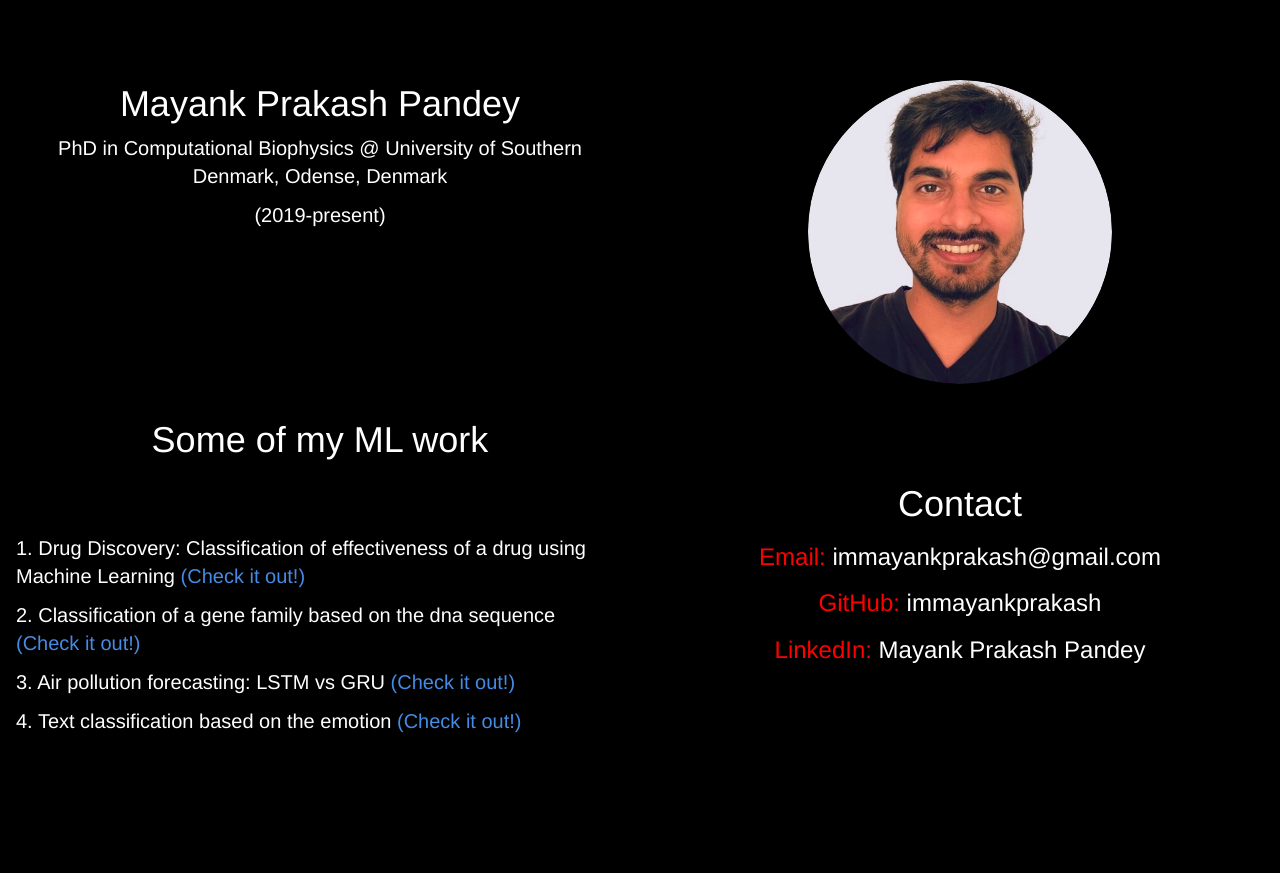
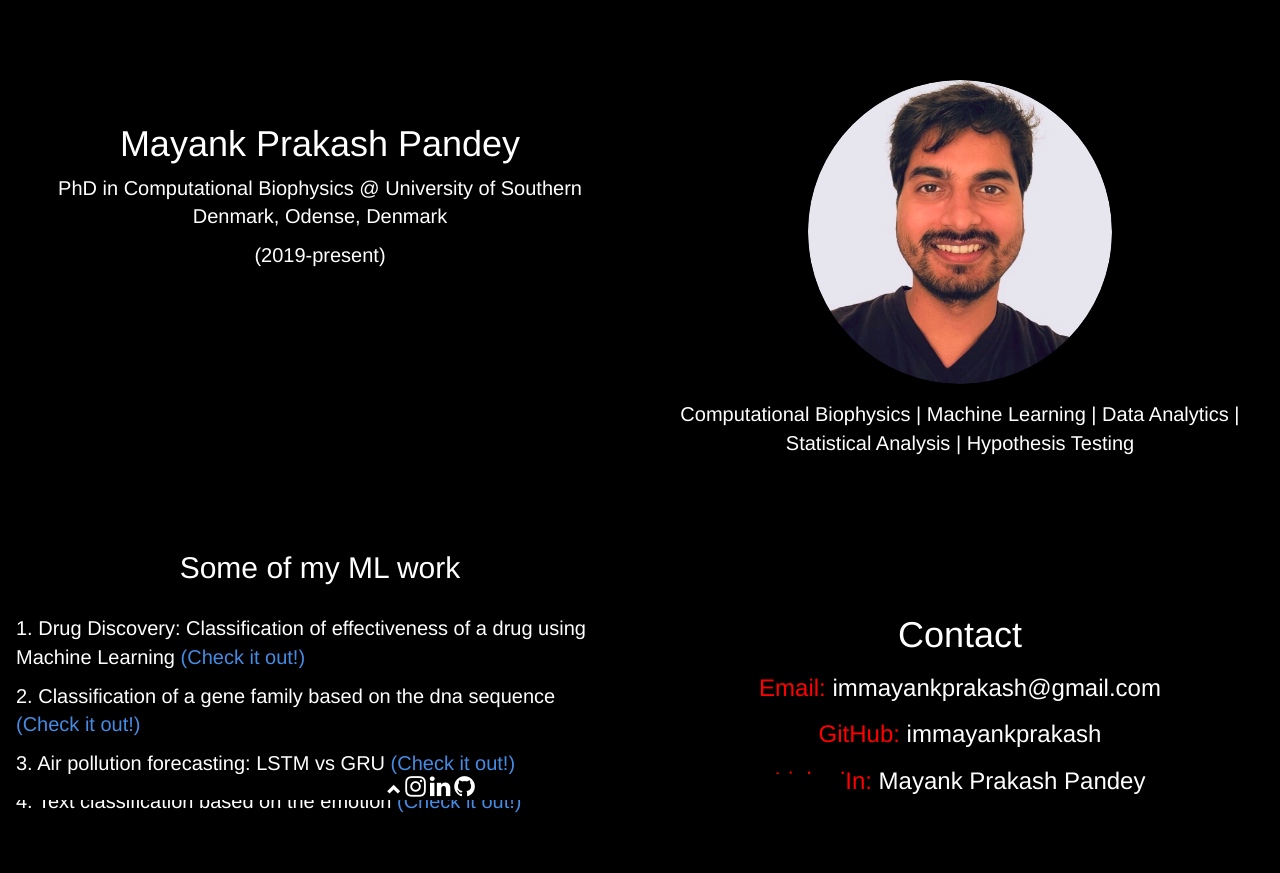
Before and after one commit to immayankprakash/My-Page, a plain HTML site: page index.html in a window 1280 px wide. Shown: the top 873 px of the page. Drawn offline with nearby package versions, Linux system fonts and the light colour scheme.

Commit message:
Update index.html

```diff
--- a/index.html
+++ b/index.html
@@ -44,6 +44,18 @@
 
 
     <style>
+
+
+        #footer {
+                 position:fixed;
+                 width:65%;
+                 bottom:0;
+                 height:auto;
+                 background:black;
+                 }
+
+
+
 
         *{
                 margin: 0px;
@@ -95,6 +107,10 @@
                 font-size: 40px;
         }
 
+        h2 {
+                color: white;
+                text-align: center;
+        }
 
     </style>
 
@@ -104,16 +120,18 @@
 
 <!-- First Grid: Logo & About -->
 <div class="w3-row" id="myPage">
-  <div class="w3-half w3 w3-container w3-center" style="height:300px" id="colorme">
+  <div class="w3-half w3 w3-container w3-center" id="colorme">
     <div class="w3-padding-64">
+        <br> <br>
       <h1 style="color: white">Mayank Prakash Pandey</h1>
       <p style="color:white">PhD in Computational Biophysics @ University of Southern Denmark, Odense, Denmark</p>
       <p style="color:white">(2019-present)</p>
     </div>
   </div>
-  <div class="w3-half w3 w3-container" style="height:400px" id="colorabout">
+  <div class="w3-half w3 w3-container" id="colorabout">
     <div class="w3-padding-64 w3-center">
       <img src="images/pic_modified.png" class="w3-margin w3-circle" alt="Person" style="width:50%">
+       <p style="color:white">Computational Biophysics | Machine Learning | Data Analytics | Statistical Analysis | Hypothesis Testing</p>
     </div>
   </div>
 </div>
@@ -121,18 +139,14 @@
 
 <!-- Second Grid: Swing By & Contact -->
 <div class="w3-row" id="contact">
-  <div class="w3-half w3 w3-container" style="height:470px" id="finalcolor">
-    <div class=" w3-center ">
-      <h1>Some of my ML work</h1>
-    </div>
-    <div class="w3-padding-64" style="font-size: 30px">
+  <div class="w3-half w3 w3-container" id="finalcolor">
+     <h2>Some of my ML work</h2> <br>
         <p>1. Drug Discovery: Classification of effectiveness of a drug using Machine Learning <a href="https://github.com/immayankprakash/ML_drug_discovery"> <span style="color: #468BE3">(Check it out!)</span></a></p>
         <p>2. Classification of a gene family based on the dna sequence <a href="https://github.com/immayankprakash/ML_Classifying-DNA-Sequence"><span style="color: #468BE3">(Check it out!)</a></p>
         <p>3. Air pollution forecasting: LSTM vs GRU  <a href="https://github.com/immayankprakash/ML_Air_pollution_forecasting"><span style="color: #468BE3">(Check it out!)</a></p>
 	<p>4. Text classification based on the emotion <a href="https://github.com/immayankprakash/ML_Text_classification"><span style="color: #468BE3">(Check it out!)</a></p>
-    </div>
   </div>
-  <div class="w3-half w3- w3-container w3-center" style="height:700px" id="changecolor">
+  <div class="w3-half w3- w3-container w3-center" id="changecolor">
     <div class="w3-padding-64 w3-padding-large" >
       <h1>Contact</h1>
         <h3 style="color: red">Email: <a href="mailto:immayankprakash@gmail.com">immayankprakash@gmail.com</a><h3>
@@ -142,8 +156,12 @@
   </div>
 </div>
 
+
 <!-- Footer -->
+
+
 <footer class="container-fluid text-center">
+<div id="footer">
   <a href="#myPage" title="To Top">
     <span class="glyphicon glyphicon-chevron-up"></span>
   </a>
```
